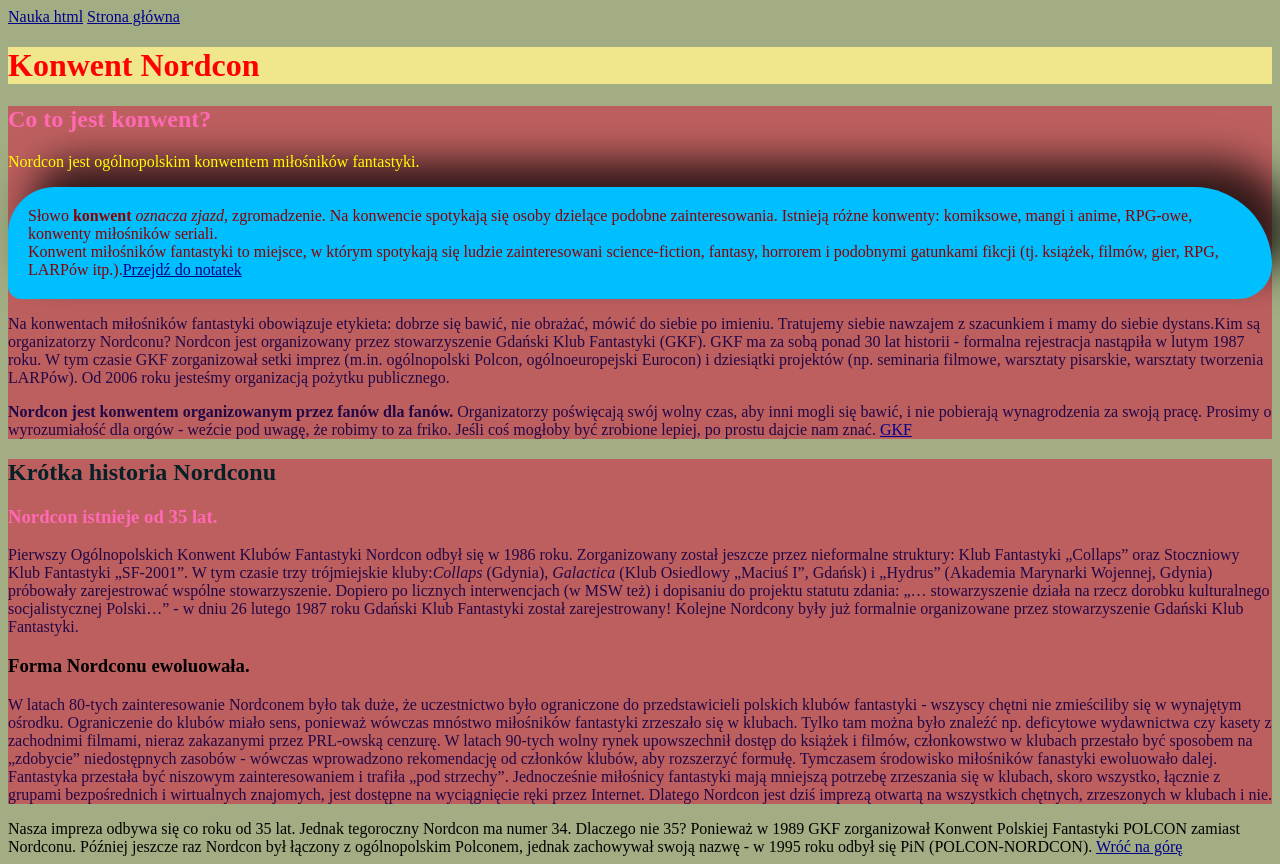
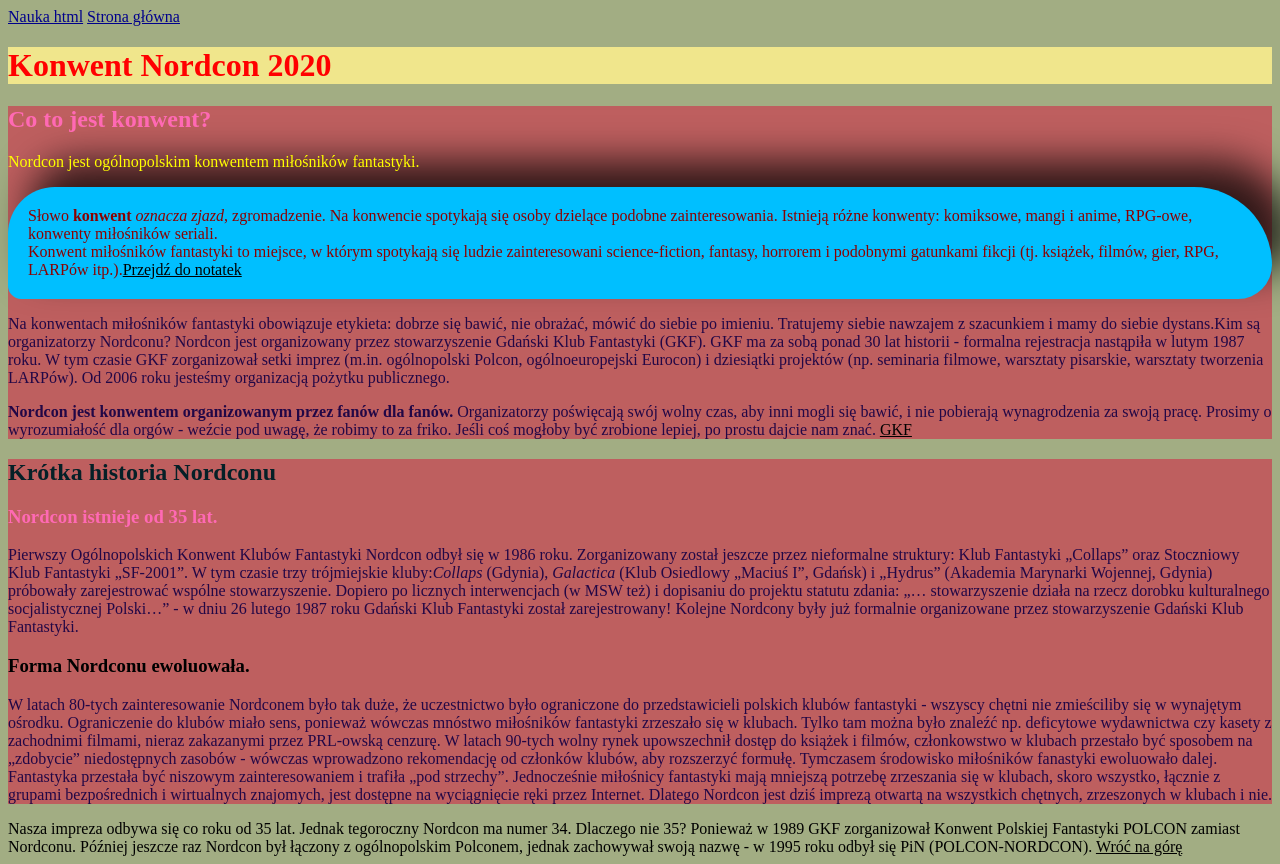
Before and after one commit to karbowskam/homepage, a plain HTML site: page index.html in a window 1280 px wide. Drawn offline with Linux system fonts and the light colour scheme.

Commit message:
heading change

```diff
--- a/index.html
+++ b/index.html
@@ -19,7 +19,7 @@
     </header>
     <main>
         <header id="top">
-            <h1 id="name">Konwent Nordcon</h1>
+            <h1 id="name">Konwent Nordcon 2020</h1>
         </header>
         <section>
             <h2 class="hotpink-header">Co to jest konwent?</h2>
--- a/style.css
+++ b/style.css
@@ -27,7 +27,7 @@ h2{color: #052027;
 }
 
 a{
-    color: darkblue;
+    color: black;
 }
 
 nav a{
```
